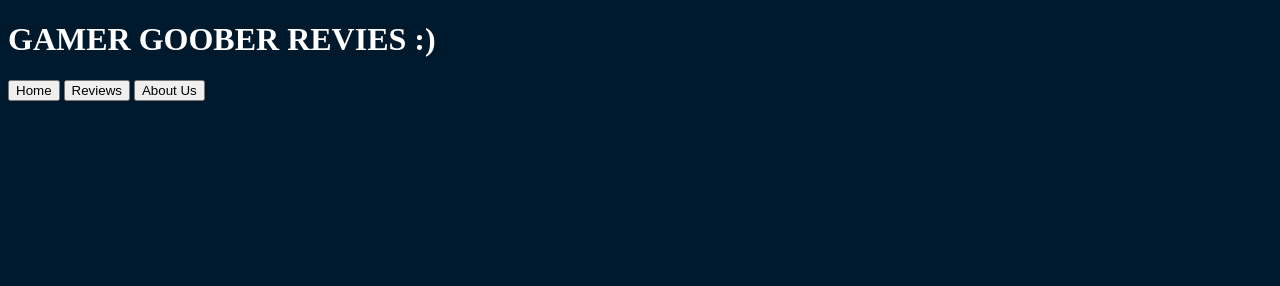
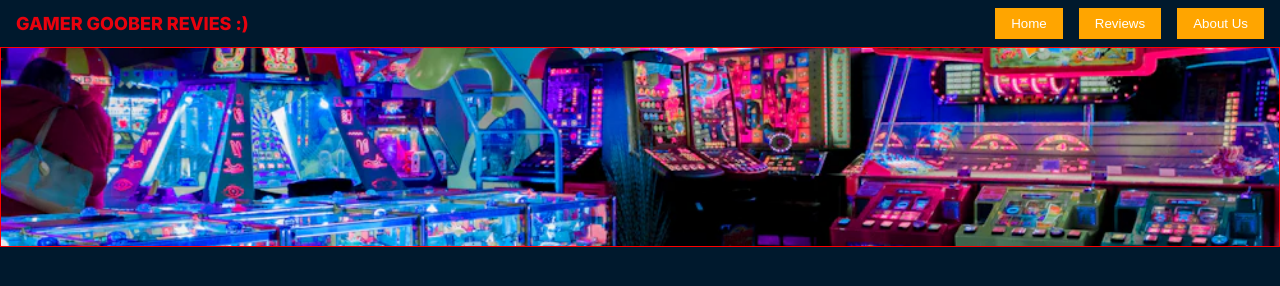
Before and after one commit to Maciej-Clanet/gamergooberreviews, a plain HTML site: page index.html in a window 1280 px wide. Drawn offline with Linux system fonts and the light colour scheme.

Commit message:
progress

```diff
--- a/index.css
+++ b/index.css
@@ -1,3 +1,10 @@
+@import url('https://fonts.googleapis.com/css2?family=Inter:wght@400;800&family=Roboto&display=swap');
+
+*{
+    margin: 0;
+    box-sizing: border-box;
+}
+
 body{
     --background-color: #00192D;
     --accent-color: #E8020E;
@@ -6,8 +13,52 @@ body{
 
     background-color: var(--background-color);
     color: var(--text-color);
+    font-family: 'Inter', sans-serif;
 }
 
 header{
+    display: flex;
+    justify-content: space-between;
+    width: 100%;
+    padding: 8px 16px;
+    align-items: center;
+}
+.logo{
+    font-size: 18px;
+    font-weight: 800;
+    color: var(--accent-color)
+}
+
+.nav-buttons-container{
+    display: flex;
+    align-items: center;
+    gap: 16px;
+
+    & button{
+        background-color: var(--primary-color);
+        border: none;
+        padding: 8px 16px;
+        color: var(--text-color);
+        cursor: pointer;
+
+        &:hover{
+            background-color: var(--accent-color);
+        }
+    }
 
 }
+
+.banner-image-container{
+    width: 100%;
+    border: 1px solid red;
+    height: 200px;
+    background: url("./Assets/bannerImage.webp");
+    background-position:center;
+    background-size: cover;
+}
+
+@media (max-width: 800px){
+    header{
+        flex-direction: column;
+    }
+}
--- a/index.html
+++ b/index.html
@@ -16,5 +16,11 @@
             <button>About Us</button>
         </div>
     </header>
+
+    <main>
+        <div class="banner-image-container">
+
+        </div>
+    </main>
 </body>
 </html>
```
Also changed, not shown: Assets/bannerImage.webp (added).
